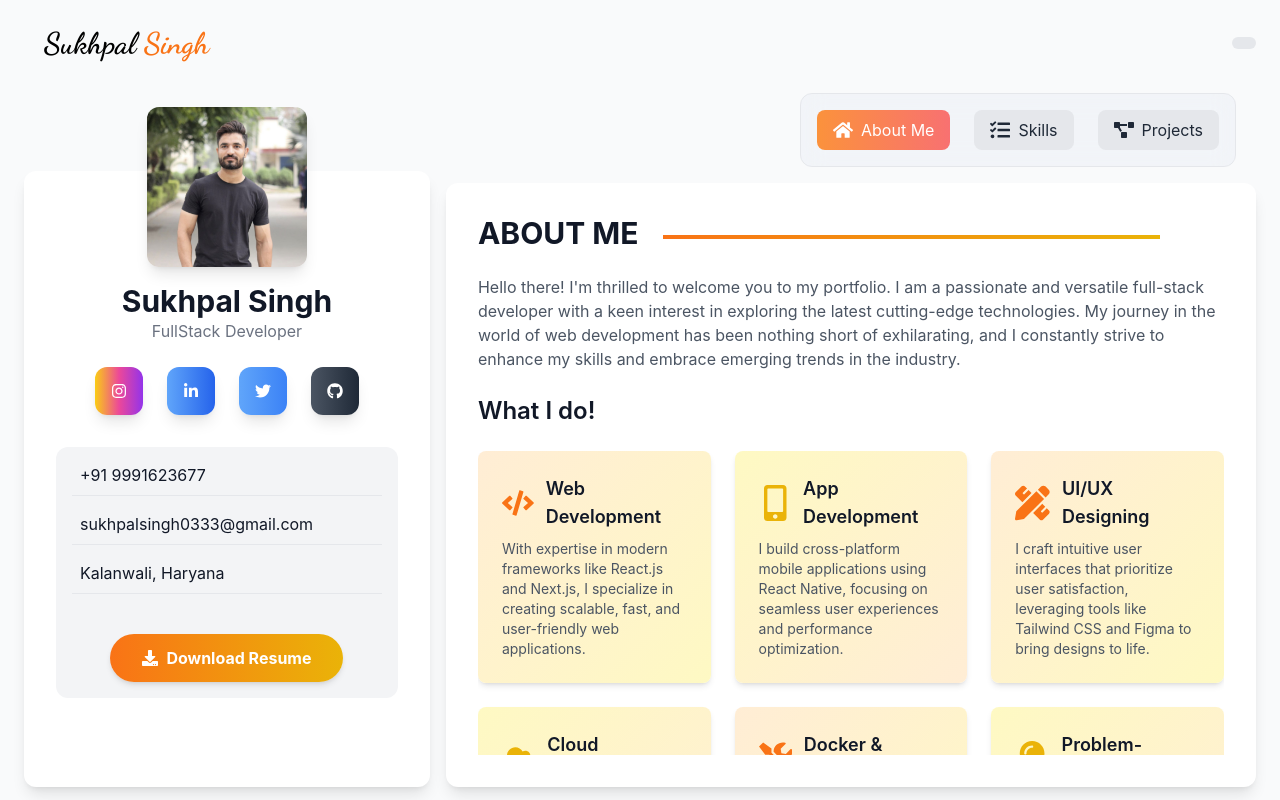
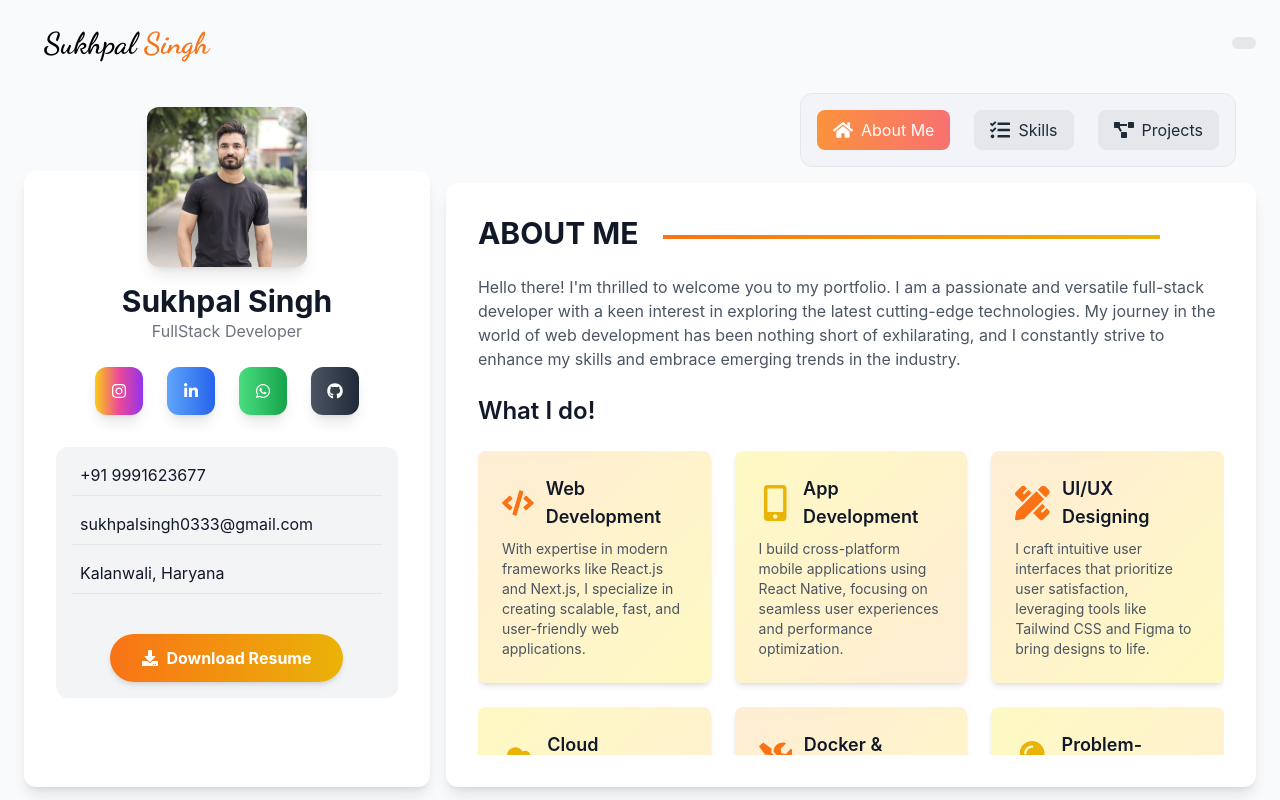
Before and after one commit to Sukhpal77/portfilio, a React (Create React App) app: page /about in a window 1280 px wide. Built offline with nearby package versions, Linux system fonts and the light colour scheme.

Commit message:
add Whatsapp icon

```diff
--- a/src/components/ProfileCard.jsx
+++ b/src/components/ProfileCard.jsx
@@ -1,4 +1,4 @@
-import { FaInstagram, FaLinkedinIn, FaTwitter, FaGithub } from "react-icons/fa";
+import { FaInstagram, FaLinkedinIn, FaWhatsapp, FaGithub } from "react-icons/fa";
 import ResumeButton from "./ResumeButton";
 
 function ProfileCard() {
@@ -36,10 +36,12 @@ function ProfileCard() {
         </button>
 
         <button
-          onClick={() => window.open("https://x.com/Sukhpal03758731", "_blank")}
-          className="p-4 rounded-xl bg-gradient-to-r from-blue-400 to-blue-500 text-white shadow-lg hover:opacity-90 transition-all transform hover:scale-110 dark:from-blue-500 dark:to-blue-700 dark:text-gray-200"
+          onClick={() =>
+            window.open("https://wa.me/919991623677?text=Hi%20Sukhpal!", "_blank")
+          }
+          className="p-4 rounded-xl bg-gradient-to-r from-green-400 to-green-600 text-white shadow-lg hover:opacity-90 transition-all transform hover:scale-110 dark:from-green-500 dark:to-green-700 dark:text-gray-200"
         >
-          <FaTwitter />
+          <FaWhatsapp />
         </button>
 
         <button
```
